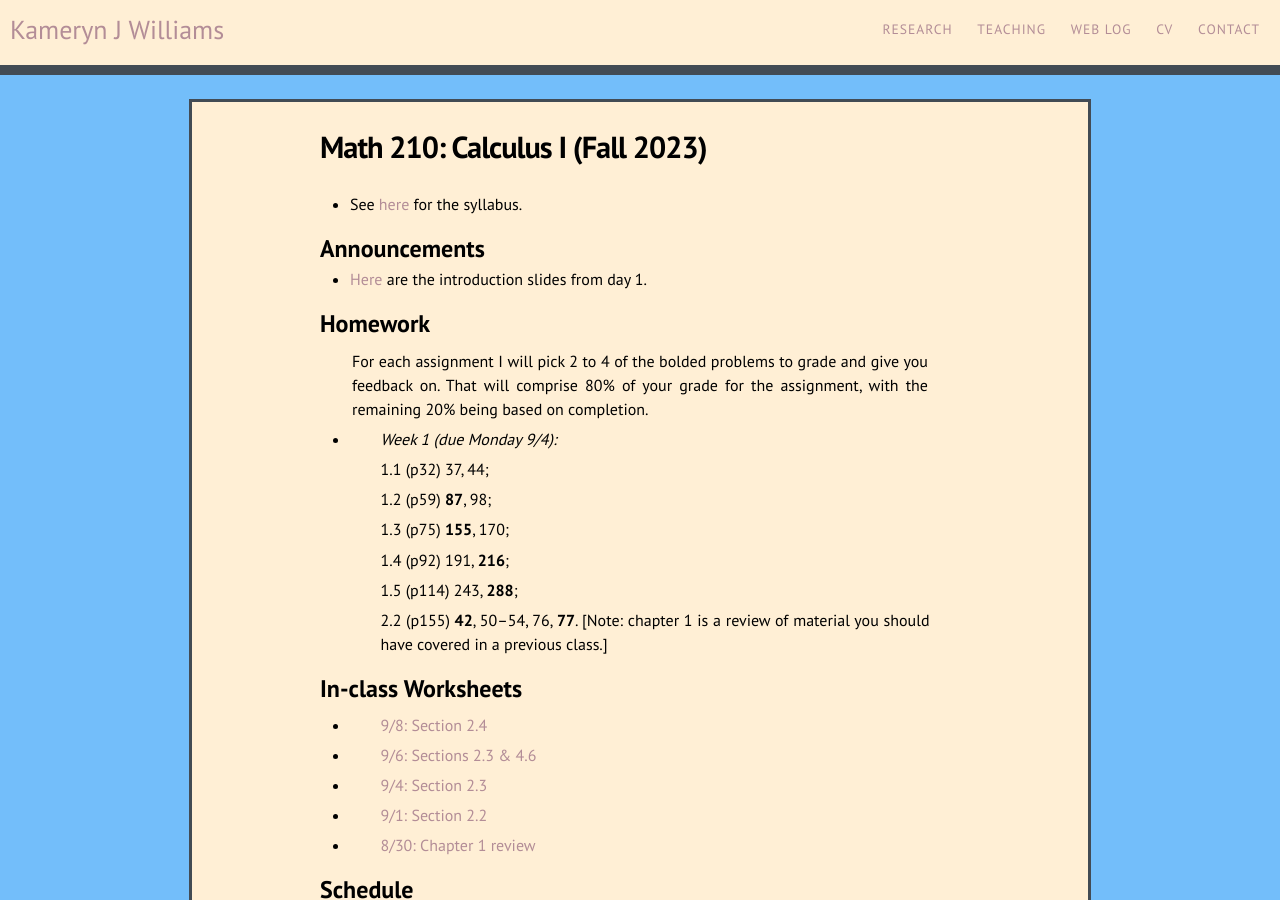
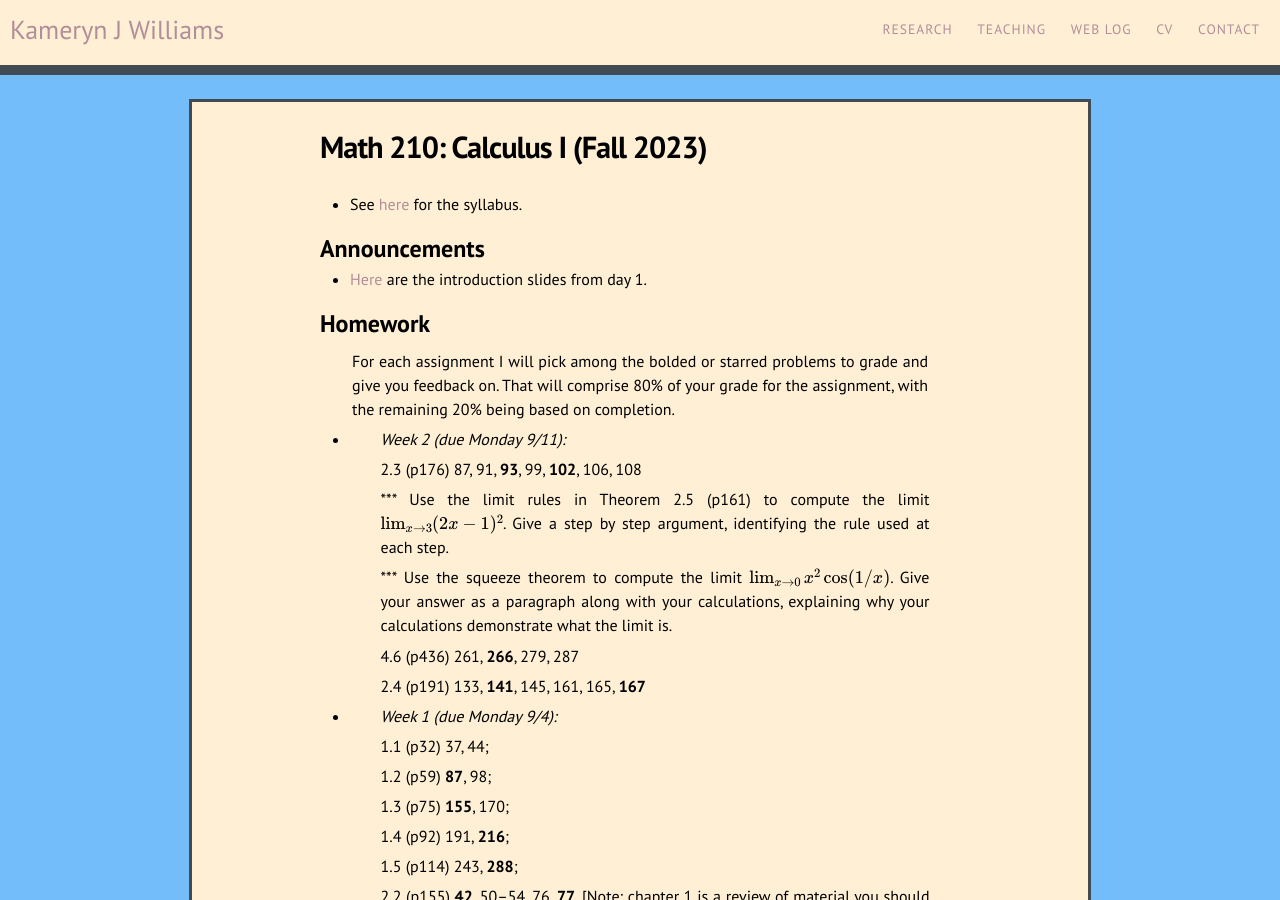
Before and after one commit to kamerynjw/kamerynjw.github.io, a Jekyll site: the page built from teaching/2023/math210.md, in a window 1280 px wide and 900 px high. Built offline with Jekyll 4.4.1, drawn with Linux system fonts in a browser that asks for light colours; nearby versions of some CDN libraries; formulas are drawn with MathJax 3.

Commit message:
week 2 homewokr

```diff
--- a/teaching/2023/math210.md
+++ b/teaching/2023/math210.md
@@ -15,7 +15,19 @@ Announcements
 Homework
 --------
 
-For each assignment I will pick 2 to 4 of the bolded problems to grade and give you feedback on. That will comprise 80% of your grade for the assignment, with the remaining 20% being based on completion.
+For each assignment I will pick among the bolded or starred problems to grade and give you feedback on. That will comprise 80% of your grade for the assignment, with the remaining 20% being based on completion.
+
+* *Week 2 (due Monday 9/11):*
+
+    2.3 (p176) 87, 91, **93**, 99, **102**, 106, 108
+
+    *** Use the limit rules in Theorem 2.5 (p161) to compute the limit $\lim\_{x \to 3} (2x - 1)^2$. Give a step by step argument, identifying the rule used at each step.
+
+    *** Use the squeeze theorem to compute the limit $\lim\_{x \to 0} x^2 \cos(1/x)$. Give your answer as a paragraph along with your calculations, explaining why your calculations demonstrate what the limit is.
+
+    4.6 (p436) 261, **266**, 279, 287
+
+    2.4 (p191) 133, **141**, 145, 161, 165, **167**
 
 * *Week 1 (due Monday 9/4):*
 
```
